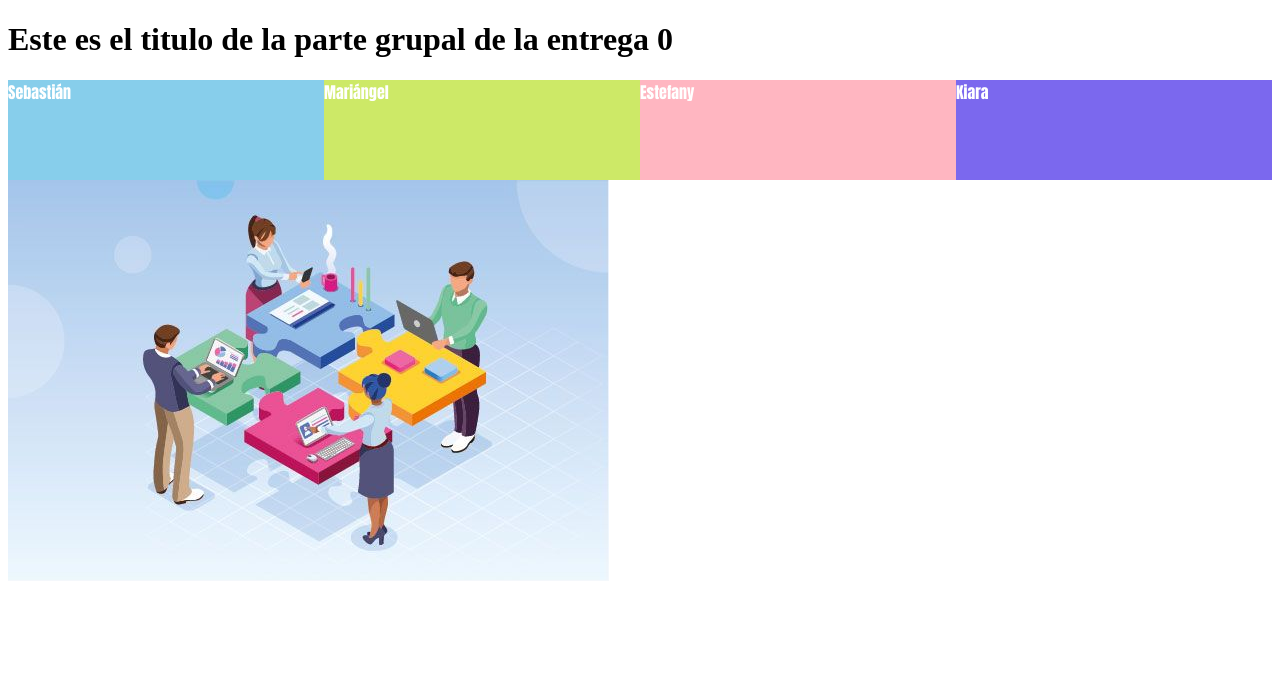
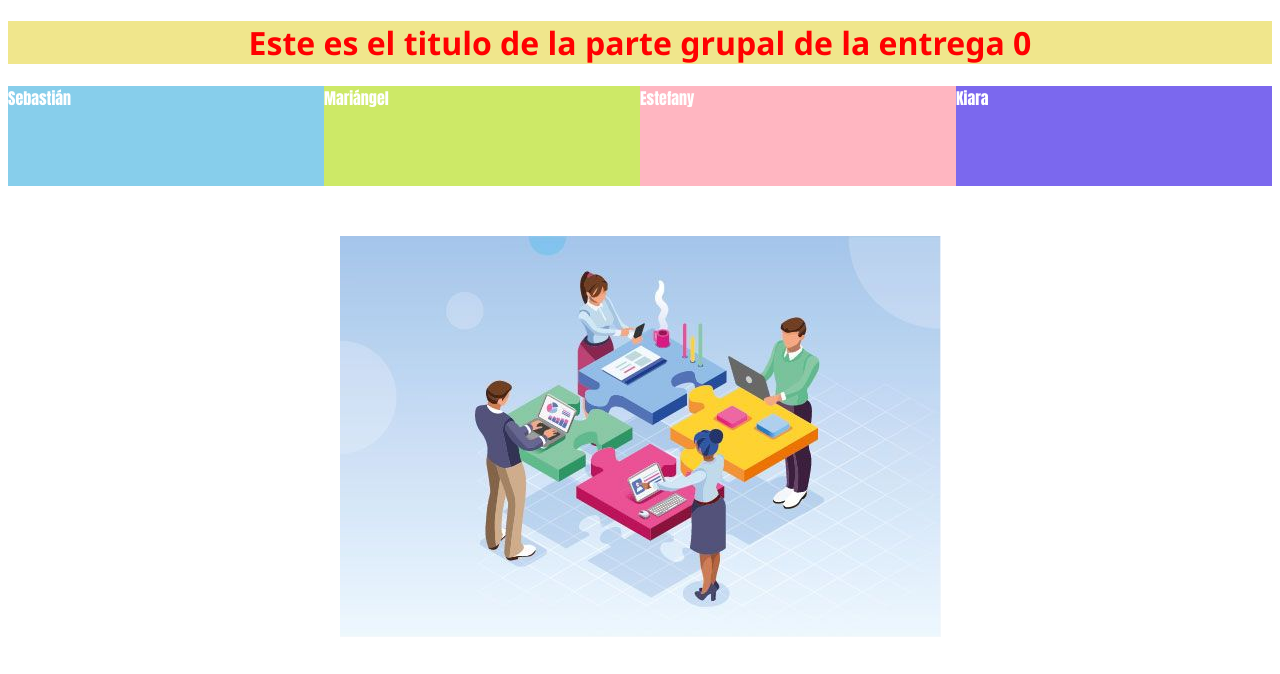
Before and after one commit to kiaragea/Entrega-0-Pauta-Grupal, a plain HTML site: page index.html in a window 1280 px wide. Drawn offline with Linux system fonts and the light colour scheme.

Commit message:
Commit img

```diff
--- a/style.css
+++ b/style.css
@@ -19,3 +19,15 @@ div{
 #k{
     background-color: mediumslateblue;
 }
+
+h1 {
+    text-align: center;
+    color: red;
+    background-color: khaki;
+    font-family: 'Segoe UI', Tahoma, Geneva, Verdana, sans-serif;
+}
+.img {
+    padding: 50px 0;
+    width: 600px;
+    margin: 0 auto;
+ }
```
